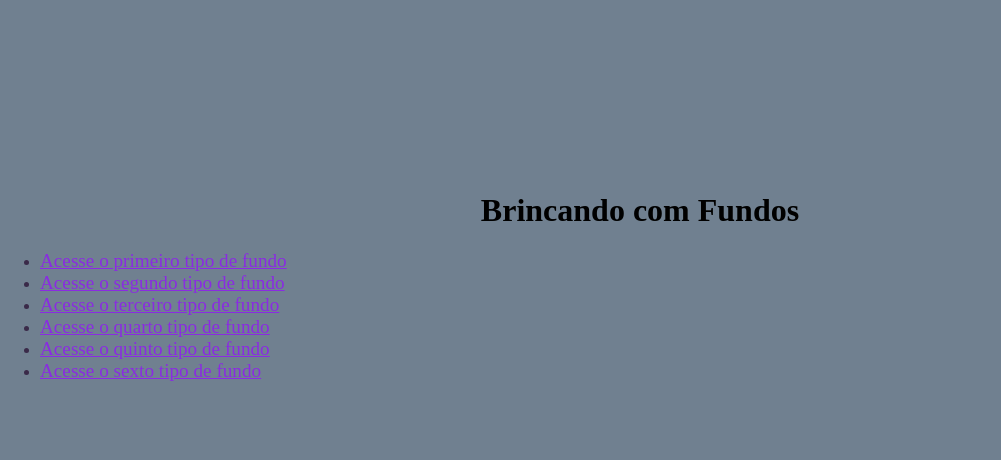
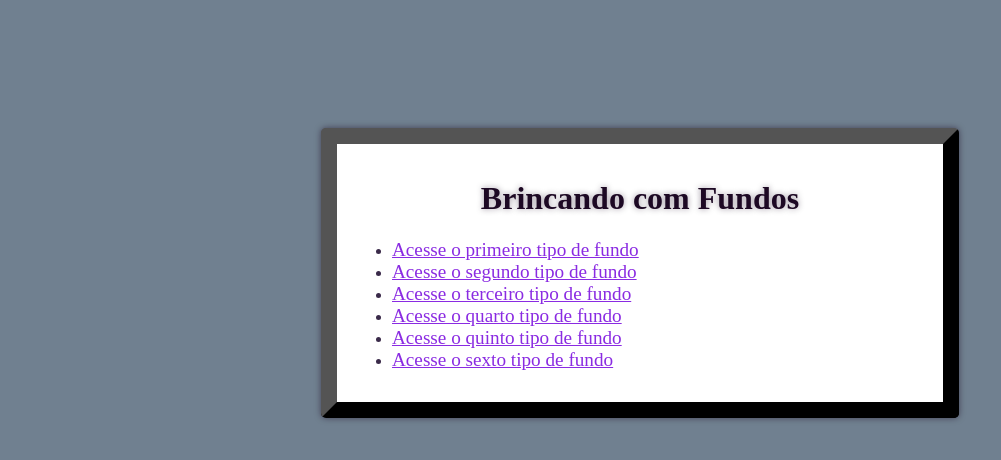
Before and after one commit to Colleh/html-css, a plain HTML site: page ex/ex010/index.html in a window 1280 px wide. Shown: the whole page, without its empty margins (0-1001 px from the left). Drawn offline with Linux system fonts and the light colour scheme.

Commit message:
Organizando 2

```diff
--- a/ex/ex010/index.html
+++ b/ex/ex010/index.html
@@ -13,12 +13,20 @@
         }
 
         main {
+            background-color: white;
+            box-shadow: 0px 0px 6px rgba(32, 12, 37, 0.578);
+            width: 45%;
+            padding: 15px;
+            border: 1em  outset black;
+            border-radius: 5px;
             margin: auto;
-            margin-top: 15%
+            margin-top: 10%
         }
 
         main > h1 {
             text-align: center;
+            color: rgb(29, 9, 36);
+            text-shadow: 0px 0px 6px rgba(29, 9, 36, 0.427);
         }
 
         main > ul {
```
Also changed, not shown: ex/ex010/fundo006.html (+5 -2 lines). Lines whose indentation alone changed are shown as unchanged.
